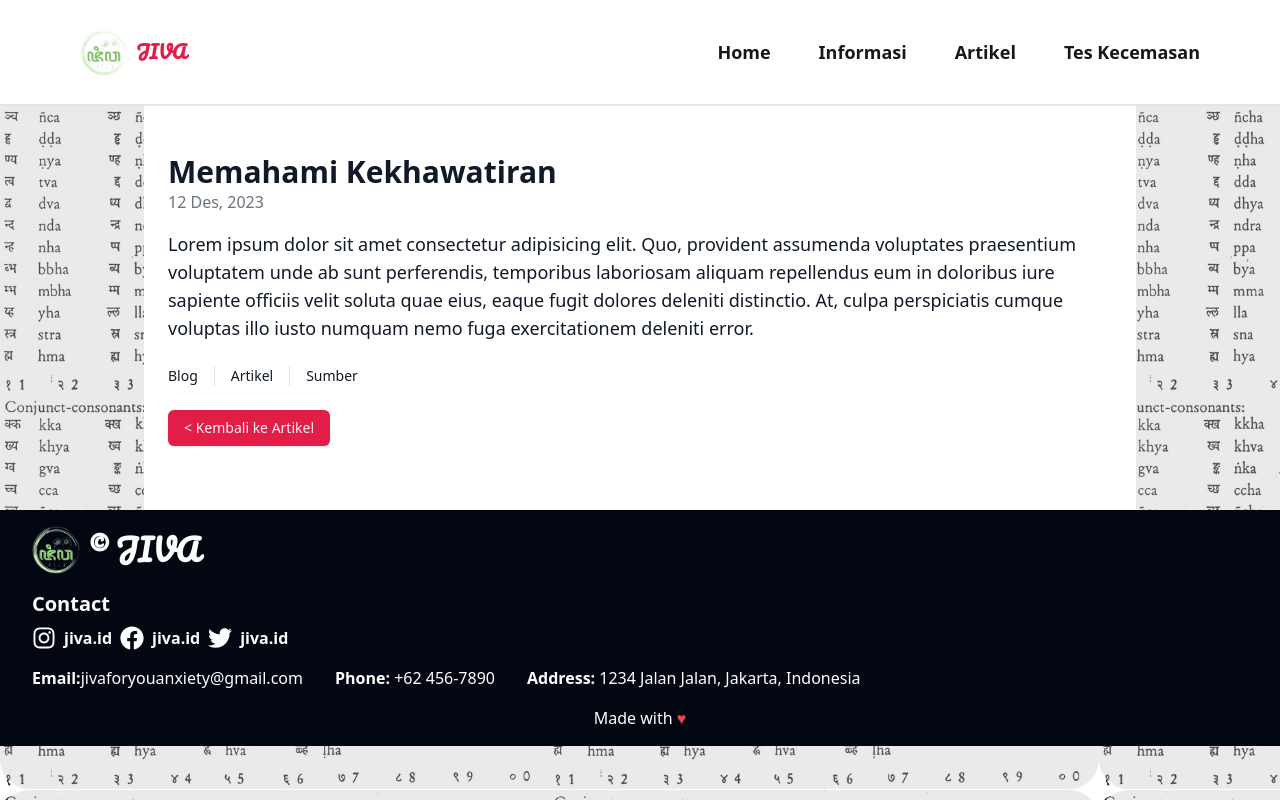
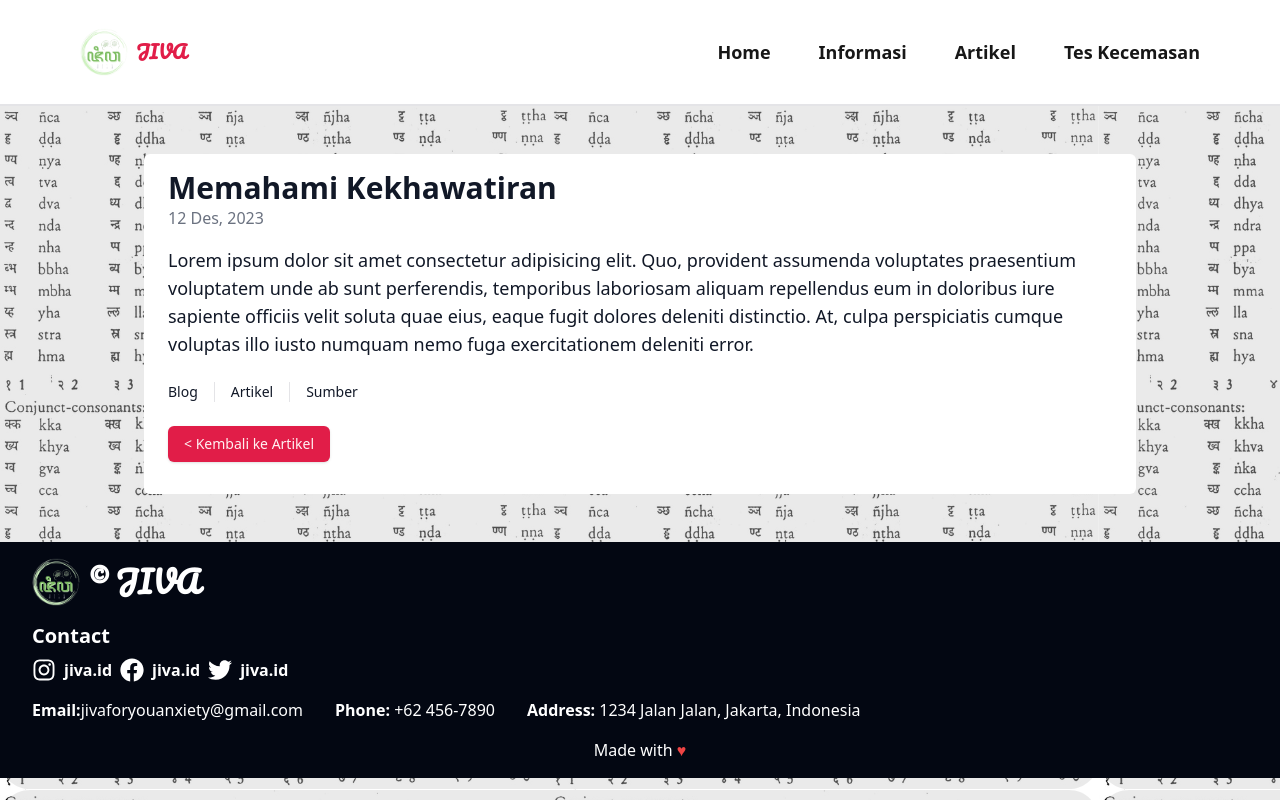
Before and after one commit to paresiqbal/jiva, a React (Vite) app: page /ArtikelDetail/1 in a window 1280 px wide. Built offline with nearby package versions, Linux system fonts and the light colour scheme.

Commit message:
Change again

```diff
--- a/src/pages/Article/Artikel.tsx
+++ b/src/pages/Article/Artikel.tsx
@@ -100,7 +100,7 @@ export default function Artikel() {
             key={pageNumber + 1}
             onClick={() => handlePageChange(pageNumber + 1)}
             className={`mx-2 py-1 px-3 rounded-lg ${
-              currentPage === pageNumber + 1 ? "bg-gray-300" : "bg-gray-100"
+              currentPage === pageNumber + 1 ? "bg-primary" : "bg-gray-100"
             }`}
           >
             {pageNumber + 1}
--- a/src/pages/Article/ArtikelDetail.tsx
+++ b/src/pages/Article/ArtikelDetail.tsx
@@ -62,8 +62,9 @@ export default function ArtikelDetail() {
   }
 
   return (
-    <div className="mx-auto px-6 bg-white py-12">
-      <div className="mb-4">
+    <div className="mx-auto py-12">
+      <div className="px-6 bg-white py-4 rounded-md">
+        <div className="mb-4 ">
           <h2 className="text-3xl font-bold">{article.title}</h2>
           <p className="text-gray-500">{article.date}</p>
         </div>
@@ -82,5 +83,6 @@ export default function ArtikelDetail() {
           <Button> &lt; Kembali ke Artikel</Button>
         </Link>
       </div>
+    </div>
   );
 }
```
Lines whose indentation alone changed are shown as unchanged.
